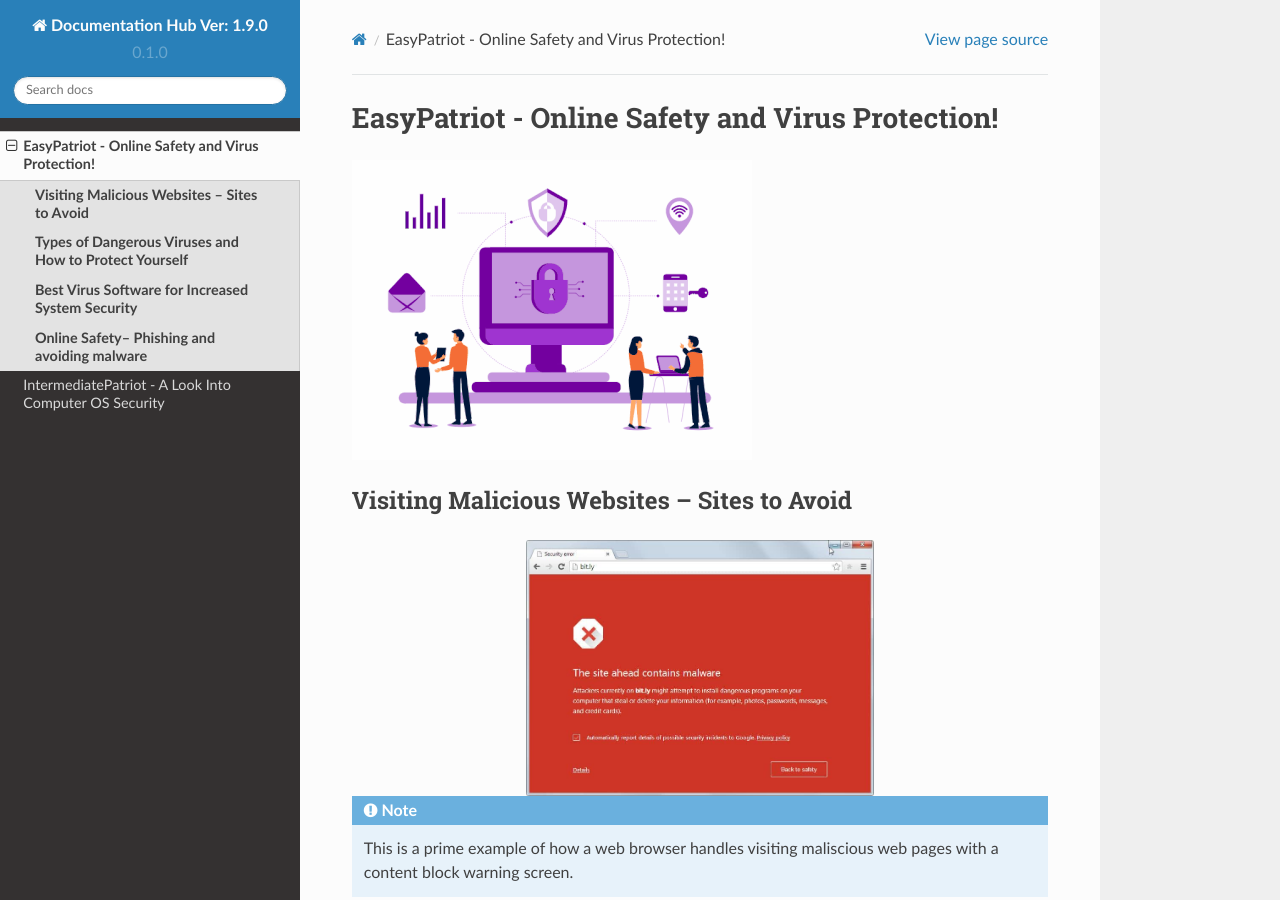
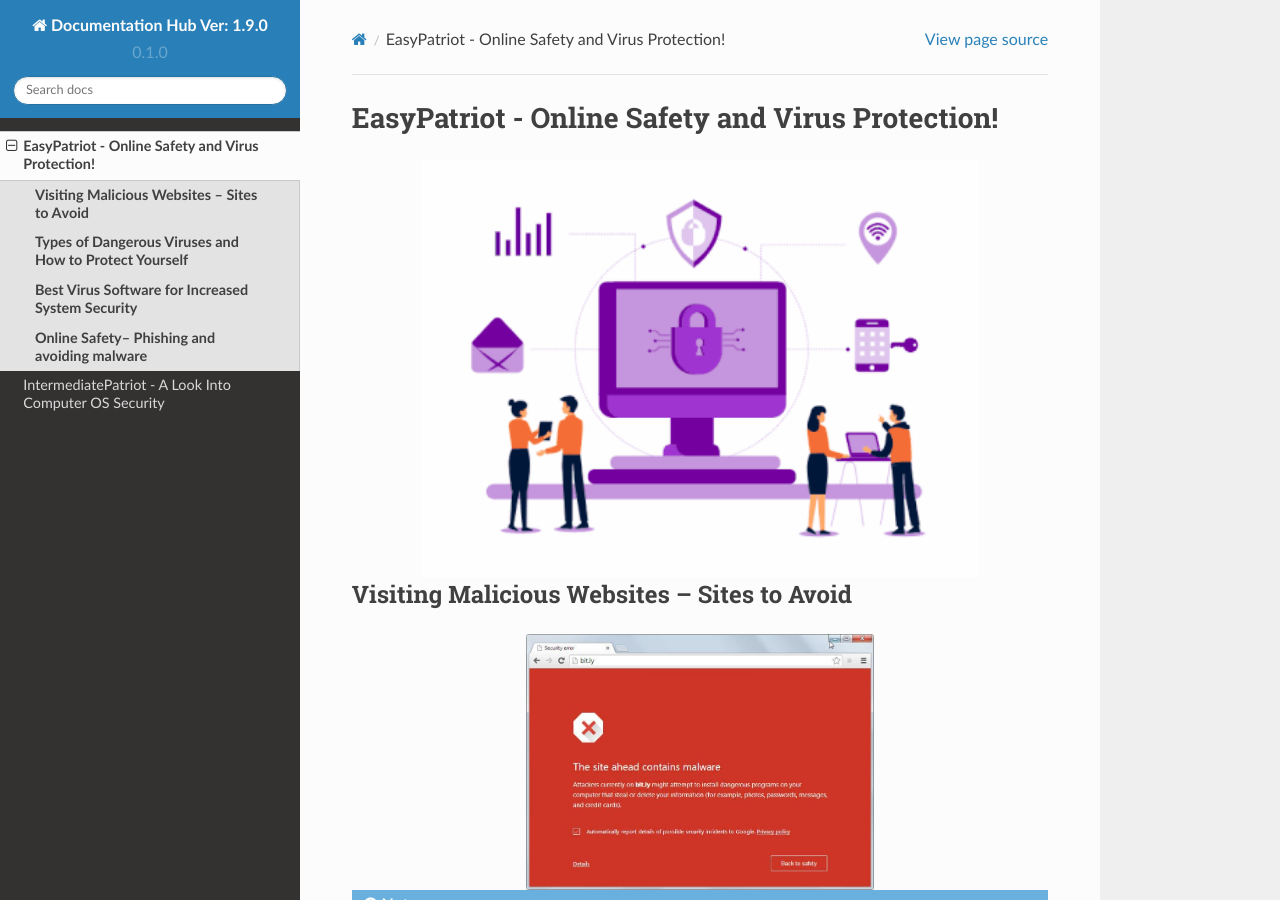
Before and after one commit to natt96z/cybersac, a Sphinx documentation site: the page built from docs/source/BeginnerEasyCybersac.rst, in a window 1280 px wide and 900 px high. Built offline with Sphinx 7.4.7 and the Read the Docs theme 2.0.0, drawn with Linux system fonts in a browser that asks for light colours.

Commit message:
Update BeginnerEasyCybersac.rst

```diff
--- a/docs/source/BeginnerEasyCybersac.rst
+++ b/docs/source/BeginnerEasyCybersac.rst
@@ -2,7 +2,8 @@
 =============================================================
 
 .. image:: https://raw.githubusercontent.com/natt96z/cybersac/main/docs/img/image_processing20200817-16566-13lc2h2.gif
-
+   :width: 80%
+   :align: center
 
 **Visiting Malicious Websites – Sites to Avoid**
 ~~~~~~~~~~~~~~~~~~~~~~~~~~~~
```
